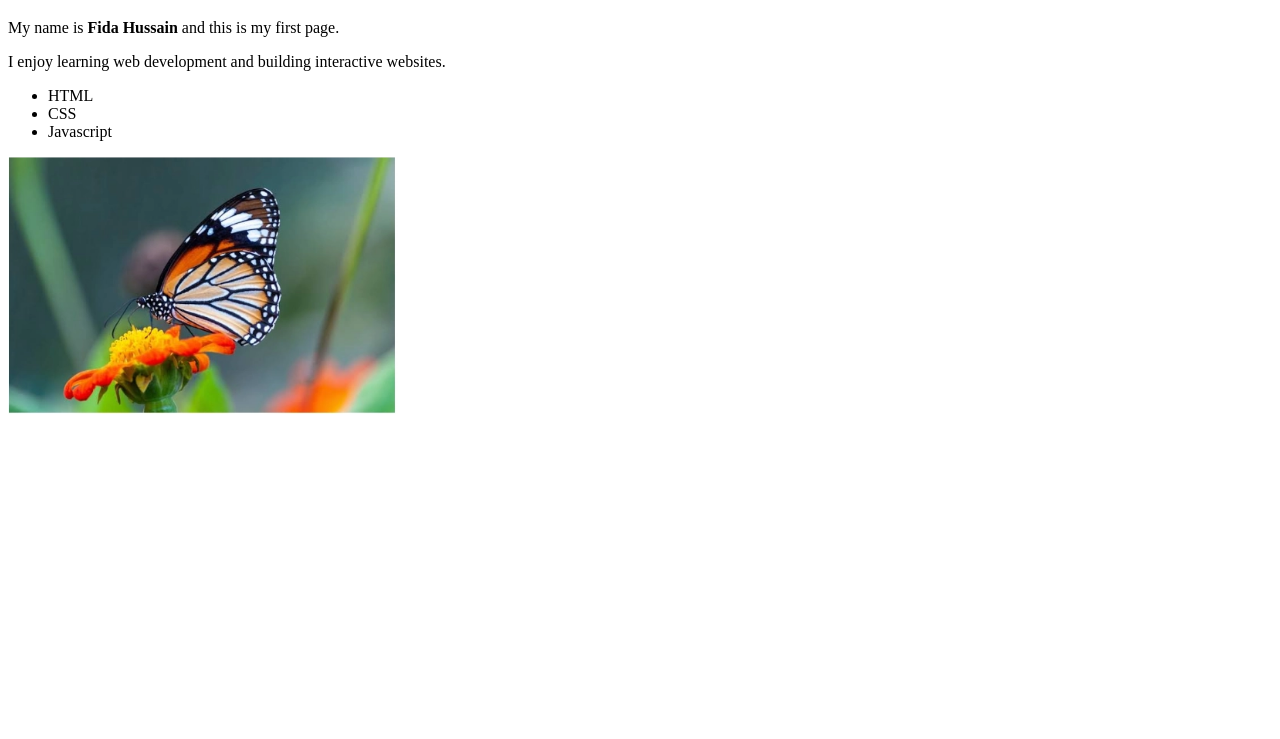
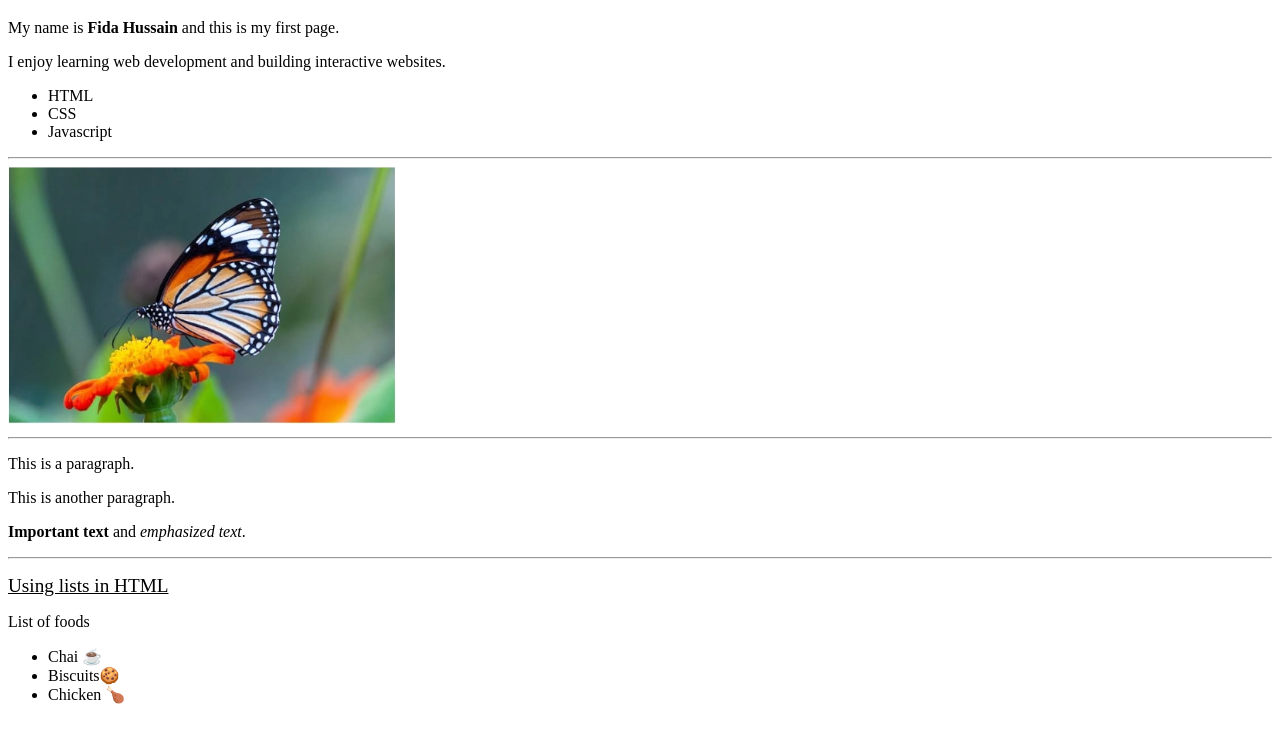
Before and after one commit to FidaHussainLarik/web-engineering-course-materil, a plain HTML site: page week-02/hello_web.html in a window 1280 px wide. Shown: the part 61-800 px from the top of the page. Drawn offline with Linux system fonts and the light colour scheme.

Commit message:
feat: add lists in HMTL

```diff
--- a/week-02/hello_web.html
+++ b/week-02/hello_web.html
@@ -16,8 +16,32 @@
         <li>Javascript</li>
 
     </ul>
-    <img src="image.png" alt = "Butter Fly" / img>
 
+
+    <hr>
+    <img src="image.png" alt = "Butter Fly">
+    <hr>
+
+
+
+    <p>This is a paragraph.</p>
+    <p>This is another paragraph.</p>
+
+    <p>
+    <strong>Important text</strong> and
+    <em>emphasized text</em>.
+    </p>
+    <hr> <!--This is a rooler-->
+
+    <!-- HTML Lists -->
+
+    <p><u></big><big>Using lists in HTML</big></u></p>
+    <p>List of foods</p>
+    <ul>
+            <li>Chai ☕</li>
+            <li>Biscuits🍪</li>
+            <li>Chicken 🍗</li>
+    </ul>
 
 
 
```
Also changed, not shown: 2 other files.
